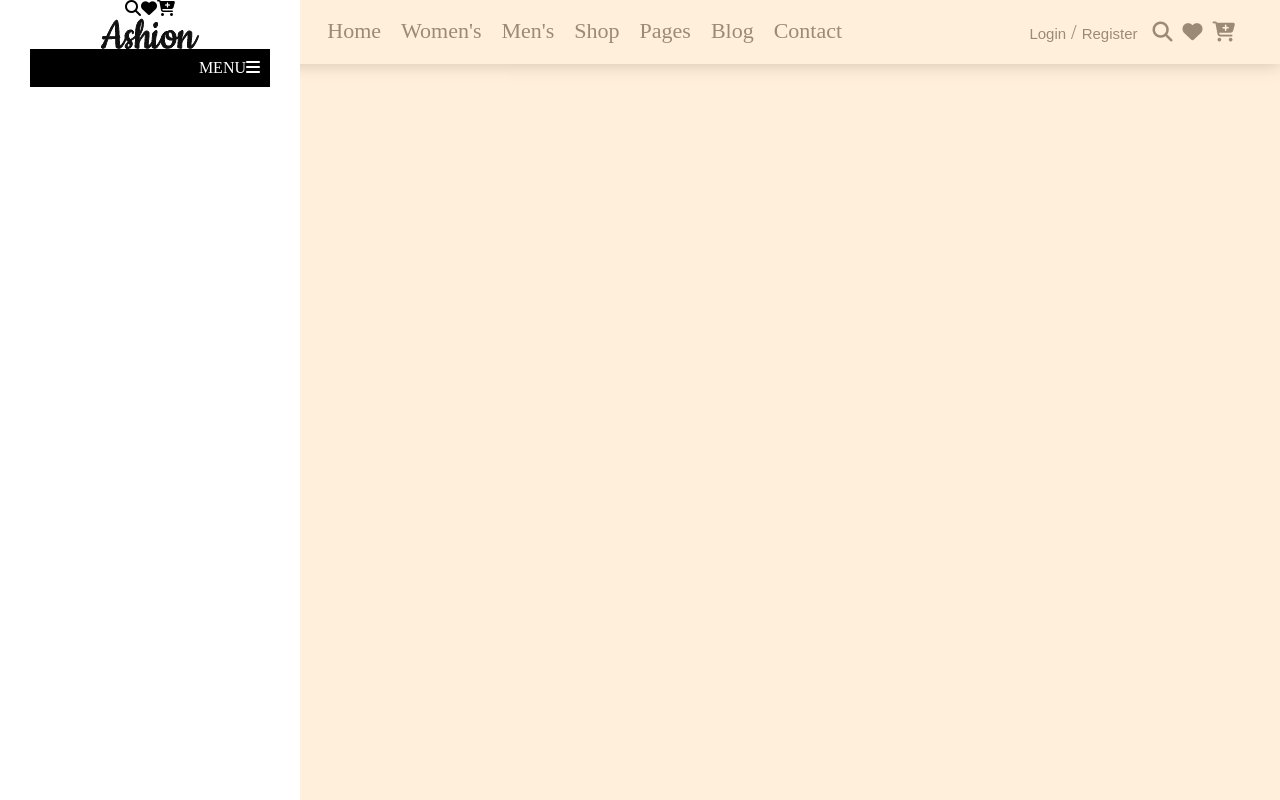
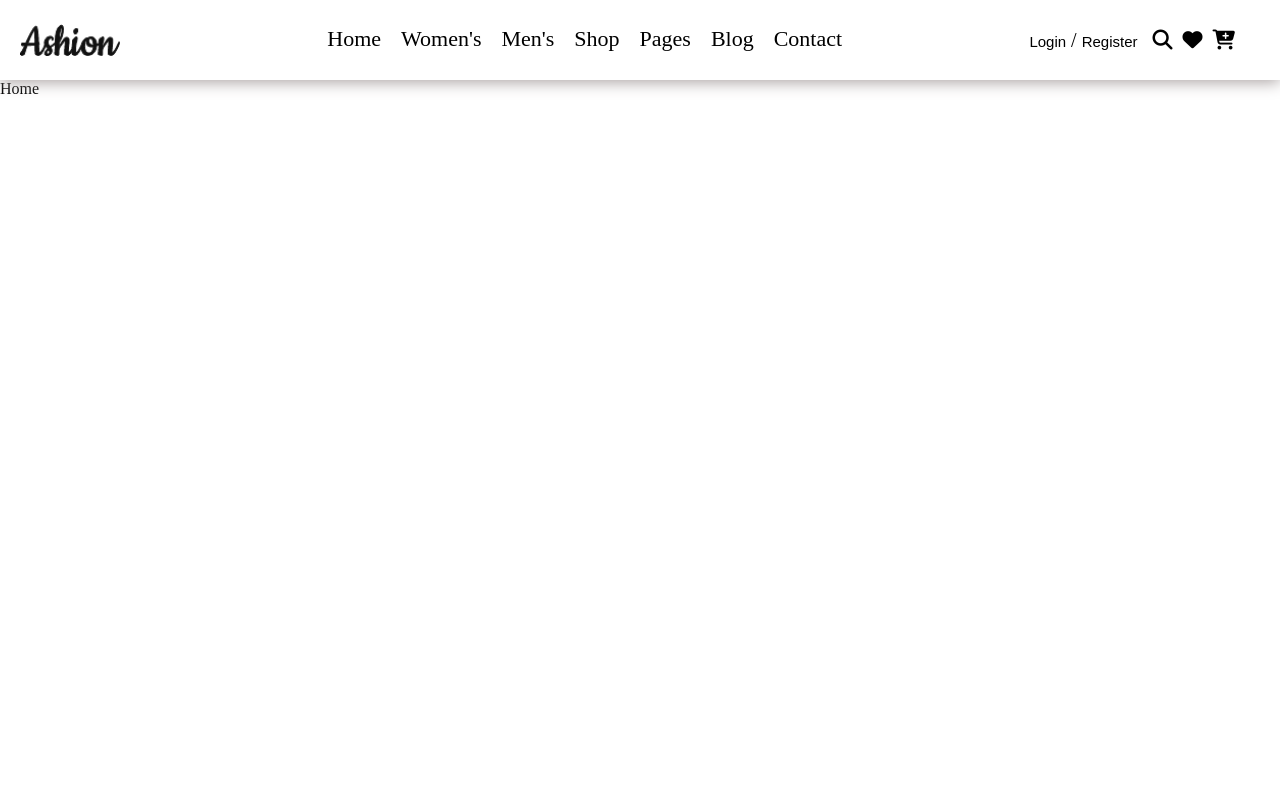
Before and after one commit to SavalanQorxmaz/lesson19-homework, a React (Create React App) app: page / in a window 1280 px wide. Built offline with nearby package versions, Linux system fonts and the light colour scheme; no server answers.

Commit message:
sidebar almost done

```diff
--- a/package.json
+++ b/package.json
@@ -6,6 +6,7 @@
     "@testing-library/jest-dom": "^5.16.5",
     "@testing-library/react": "^13.4.0",
     "@testing-library/user-event": "^13.5.0",
+    "@types/react-transition-group": "^4.4.5",
     "axios": "^1.3.4",
     "react": "^18.2.0",
     "react-dom": "^18.2.0",
--- a/src/assets/styles/components/header.scss
+++ b/src/assets/styles/components/header.scss
@@ -1,11 +1,11 @@
 
 .header-back {
-    height: 8vh;
+    height: 80px;
     .header {
         position: fixed;
         width: 100%;
         // border: 1px solid black;
-        height: 8vh;
+        height: 80px;
         display: flex;
         align-items: center;
         justify-content: space-between;
@@ -15,7 +15,6 @@
         img {
             width: 100px;
         }
-
         .navbar {
 
             display: flex;
@@ -116,11 +115,10 @@
 .sidebar-back {
 
     position: absolute;
-    background-color: rgba(255, 228, 196, 0.603);
+    background-color: rgba(202, 199, 195, 0.603);
     height: 100vh;
     width: 100%;
     z-index: 11;
-
 
     .sidebar {
         position: absolute;
@@ -128,8 +126,11 @@
         height: 100%;
         background-color: rgb(255, 255, 255);
         display: flex;
+        align-items: center;
         flex-direction: column;
-        align-items: center;
+        left: -300px;
+
+
 
 
 
@@ -180,14 +181,26 @@
     }
 
     .sidebar-show {
-        left: 0%;
+        transform: translateX(300px);
+    transition: 500ms;
     }
+    .sidebar-hide {
 
-    .sidebar-hide {
-        left: -100%;
-        // display: none;
-    }
+        transform: translateX(-300px);
+        transition: 500ms;
+        }
+        .sidebar-left-0 {
+
+            left: 0px;
+        }
+
 }
 
 
+    // .sidebar-left-100 {
+
+    //     left: -100px;
+    // }
+
+
 }
--- a/src/components/Header.jsx
+++ b/src/components/Header.jsx
@@ -3,22 +3,35 @@ import { Link } from 'react-router-dom'
 import logo from '../assets/images/logo.png.webp'
 
 const Header = () => {
-    const [sidebarShow, setSidebarShow] = useState('sidebar-hide')
+    const [sidebarShow, setSidebarShow] = useState(0)
     const [sidebarContentShow, setSidebarContentShow] = useState('none')
     const [sidebarSubContentShow, setSidebarSubContentShow] = useState('none')
 
 
 
-    const sideBarShowF = (e)=>{
-
+    const sidebarHideF = (e)=>{
         const sidebar = e.currentTarget
         if(e.target==e.currentTarget){
-            console.log(e.currentTarget.children[0])
+                sidebar.children[0].classList.remove('sidebar-show')
+                sidebar.children[0].classList.add('sidebar-left-0')
+                    sidebar.children[0].classList.add('sidebar-hide')
+                    setTimeout(() => {
+                        sidebar.classList.add('display-none')
+                        sidebar.children[0].classList.remove('sidebar-hide')
+                        sidebar.children[0].classList.remove('sidebar-left-0')
+                    }, 500);
 
-            sidebar.children[0].classList.add('sidebar-hide')
 
         }
+    }
 
+    const sidebarShowF = (e) => {
+        const sidebarBack = document.querySelector('.sidebar-back')
+
+        sidebarBack.classList.remove('display-none')
+        setTimeout(()=>{
+            sidebarBack.children[0].classList.add('sidebar-show')
+        },50)
 
     }
 
@@ -30,7 +43,7 @@ const sidebarContentShowF = (e) => {
         setSidebarContentShow('show')
 
     }
-    else if(sidebarContentShow=== 'show'){
+    else if(sidebarContentShow === 'show'){
         sideContent.classList.add('display-none')
         setSidebarContentShow('none')
     }
@@ -55,7 +68,7 @@ const sidebarSubContentShowF = (e) => {
 
     return (
         <div className='header-back'>
-            <div className='sidebar-back' onClick={sideBarShowF}>
+            <div className='sidebar-back display-none' onClick={sidebarHideF}>
                 <div className='sidebar'>
                 <div className='menu-advanced'>
                         <i className="fa-solid fa-magnifying-glass"></i>
@@ -65,7 +78,7 @@ const sidebarSubContentShowF = (e) => {
                     <img src={logo} alt="" />
                     <div className='sidebar-navbar'>
                         <div className='sidebar-navbar-header'>
-                        <span onClick={sidebarContentShowF} className='sidebar-navbar-header-button'>MENU<i class="menu-icon fa-solid fa-bars"></i></span>
+                        <span onClick={sidebarContentShowF} className='sidebar-navbar-header-button'>MENU<i className="menu-icon fa-solid fa-bars"></i></span>
                         </div>
                         <ul className='sidebar-navbar-content display-none'>
                             <li>Home</li>
@@ -135,7 +148,7 @@ const sidebarSubContentShowF = (e) => {
                         <i className="fa-solid fa-cart-plus"></i>
                     </div>
 
-                    <i className="menu-icon fa-solid fa-bars"></i>
+                    <i onClick={sidebarShowF} className="menu-icon fa-solid fa-bars"></i>
                 </div>
             </div>
         </div>
--- a/src/pages/Home.jsx
+++ b/src/pages/Home.jsx
@@ -9,13 +9,13 @@ export const Home = () => {
 
 
 
-useEffect(()=>{
-    GET(url)
-    .then(res=>console.log(res))
+// useEffect(()=>{
+//     GET(url)
+//     .then(res=>console.log(res))
 
-    POST(`${url}`, "salam")
-    .then(res=>console.log(res))
-},[])
+//     POST(`${url}`, "salam")
+//     .then(res=>console.log(res))
+// },[])
 
   return (
     <div>Home</div>
```
Also changed, not shown: 1 other file (tests, documents, lock files or other folders).
